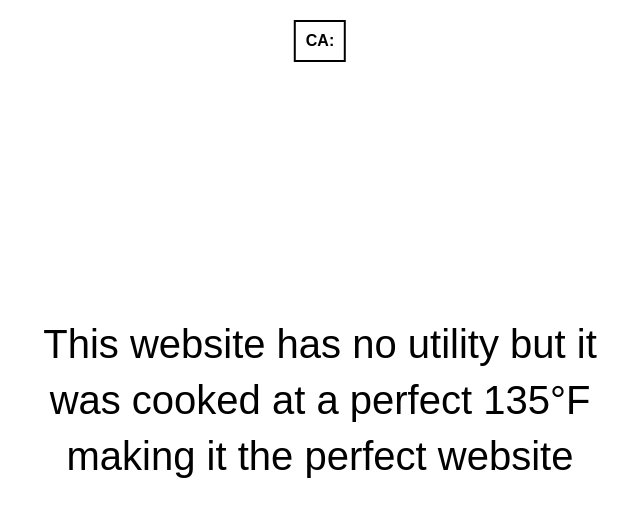
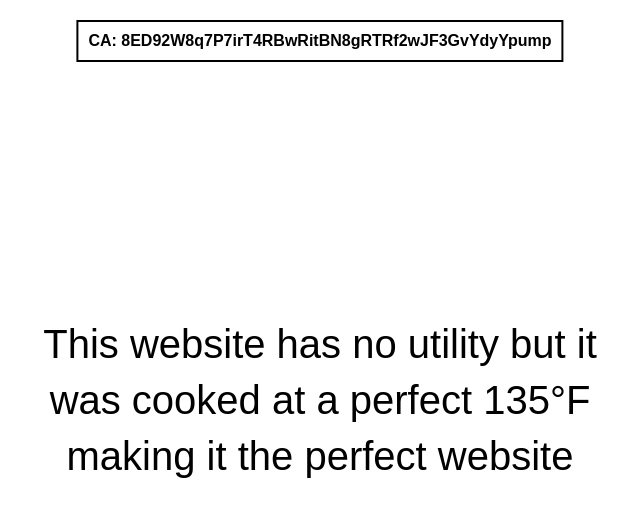
Before and after one commit to solanajrus/mediumrare, a plain HTML site: page index.html in a window 1280 px wide. Shown: the whole page, without its empty margins (320-960 px from the left). Drawn offline with Linux system fonts and the light colour scheme.

Commit message:
Update index.html

```diff
--- a/index.html
+++ b/index.html
@@ -44,7 +44,7 @@
     </style>
 </head>
 <body>
-    <div class="ca-box">CA:</div>
+    <div class="ca-box">CA: 8ED92W8q7P7irT4RBwRitBN8gRTRf2wJF3GvYdyYpump</div>
     <div class="container">
         <h1>This website has no utility but it was cooked at a perfect 135°F making it the perfect website</h1>
     </div>
```
